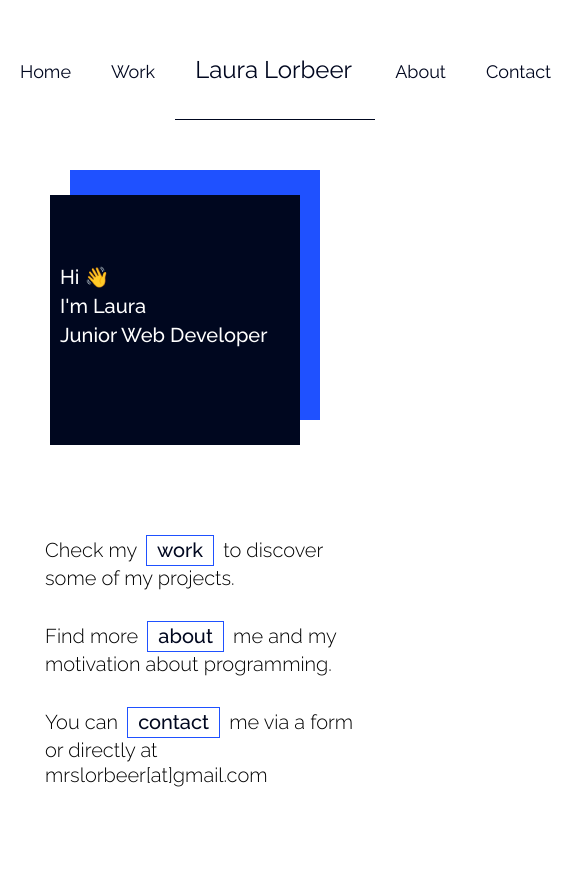
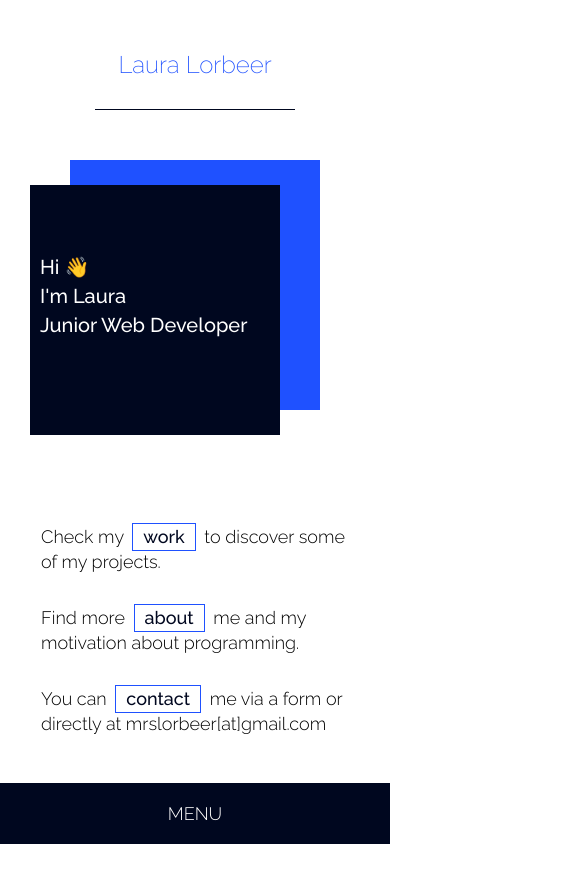
Before and after one commit to LauraKapitza/portfolio, a React (Create React App) app in the folder client/: page / in a window 390 px wide. Shown: the top 882 px of the page, 571 px wide, since content can reach past the window. Built offline with nearby package versions, Linux system fonts and the light colour scheme.

Commit message:
add mobile menu bottom & fix position of intro text

```diff
--- a/client/public/index.html
+++ b/client/public/index.html
@@ -28,7 +28,6 @@
     <title>Laura Lorbeer</title>
   </head>
   <body>
-    <noscript>You need to enable JavaScript to run this app.</noscript>
     <div id="root"></div>
     <!--
       This HTML file is a template.
--- a/client/src/components/home/Home.css
+++ b/client/src/components/home/Home.css
@@ -45,12 +45,12 @@
     margin: 0 auto;
     position: relative;
     bottom: 160px;
-    left: 26px;
-    width: 380px;
+    left: -10px;
+    width: 40vw;
 }
 
 .intro-textline {
-    font-size: 20px;
+    font-size: 18px;
     line-height: 1.25;
 }
 
@@ -79,10 +79,10 @@
     color: white;
 }
 
-@media screen and (max-width: 600px) {
+@media screen and (max-width: 320px) {
     .intro {
         left: 5px;
-        width: 310px;
+        width: 90vw;
     }
 
     .square-front {
@@ -93,4 +93,20 @@
         left: 10px;
     }
 
+    .intro-textline {
+        font-size: 16px;
+    }
 }
+
+@media screen and (min-width: 321px) and (max-width: 425px) {
+    .intro{
+        left: 2px;
+        width: 80vw;
+    }
+}
+
+@media screen and (min-width: 426px) and (max-width: 699px) {
+    .intro{
+        width: 60vw;
+    }
+}
--- a/client/src/components/navigation/Navigation.css
+++ b/client/src/components/navigation/Navigation.css
@@ -6,17 +6,24 @@
     margin-top: 30px;
 }
 
+.navigation-menu-topleft,
+.navigation-menu-topright {
+    display: flex;
+}
+
 .branding-title {
     font-weight: 200;
     font-size: 24px;
     margin-bottom: 30px;
+    text-align: center;
 }
 
 .branding-link {
     color: #1F51FF;
+    text-decoration: none;
 }
 
-.Navigation a {
+.navigation-link {
     color: #00071F;
     text-decoration: none;
 
@@ -42,30 +49,51 @@
     width: 200px;
 }
 
-@media screen and (max-width: 600px) {
+.mobile-menu {
+    display: none;
+}
+
+@media screen and (max-width: 699px) {
     .Navigation {
         position: relative;
     }
 
-    /* .Navigation .nav-links {
-        background-color: white;
-        border-radius: 5px;
-        box-shadow: 0 0 5px 0 rgba(0, 0, 0, 0.2);
-        transition: transform 0.3s ease-in-out;
-        z-index: 10;
-        position: absolute;
-        right: 10px;
-        top: 35px;
-        padding: 5px 10px 5px 5px;
+    .navigation-menu-topleft {
+        display: none;
     }
 
-    .Navigation .icon {
+    .navigation-menu-topright {
+        display: none;
+    }
+
+    .branding {
         display: block;
-        font-size: 1.75em;
-        position: absolute;
-        right: 10px;
-        top: 0;
-    } */
+        margin: 0 auto;
+    }
+
+    .branding-title {
+        margin-bottom: 30px;
+    }
+
+    .mobile-menu {
+        background: #00071F;
+        display: block;
+        position: fixed;
+        bottom: 0;
+        left: 0;
+        width: 100vw;
+        z-index: 5;
+    }
+
+    .menu-header {
+        color: white;
+        cursor: pointer;
+        text-align: center;
+        text-transform: uppercase;
+        z-index: 2;
+        margin: 0;
+        padding: 20px;
+    }
 
 }
 
--- a/client/src/components/navigation/Navigation.js
+++ b/client/src/components/navigation/Navigation.js
@@ -15,7 +15,11 @@ function Navigation() {
           <i className="fa fa-bars"></i>
         </div> */}
 
-        <div className='flex navigation-menu-topleft'>
+        <div className='mobile-menu'>
+          <p className='menu-header'>Menu</p>
+        </div>
+
+        <div className='navigation-menu-topleft'>
           <Link className='navigation-link' to='/'>Home</Link>
           <Link className='navigation-link' to='/work'>Work</Link>
         </div>
@@ -27,7 +31,7 @@ function Navigation() {
           <div className='line darkblue'></div>
         </div>
 
-        <div className='flex navigation-menu-topright'>
+        <div className='navigation-menu-topright'>
           <Link className='navigation-link' to='/about'>About</Link>
           <Link className='navigation-link' to='/contact'>Contact</Link>
         </div>
```
